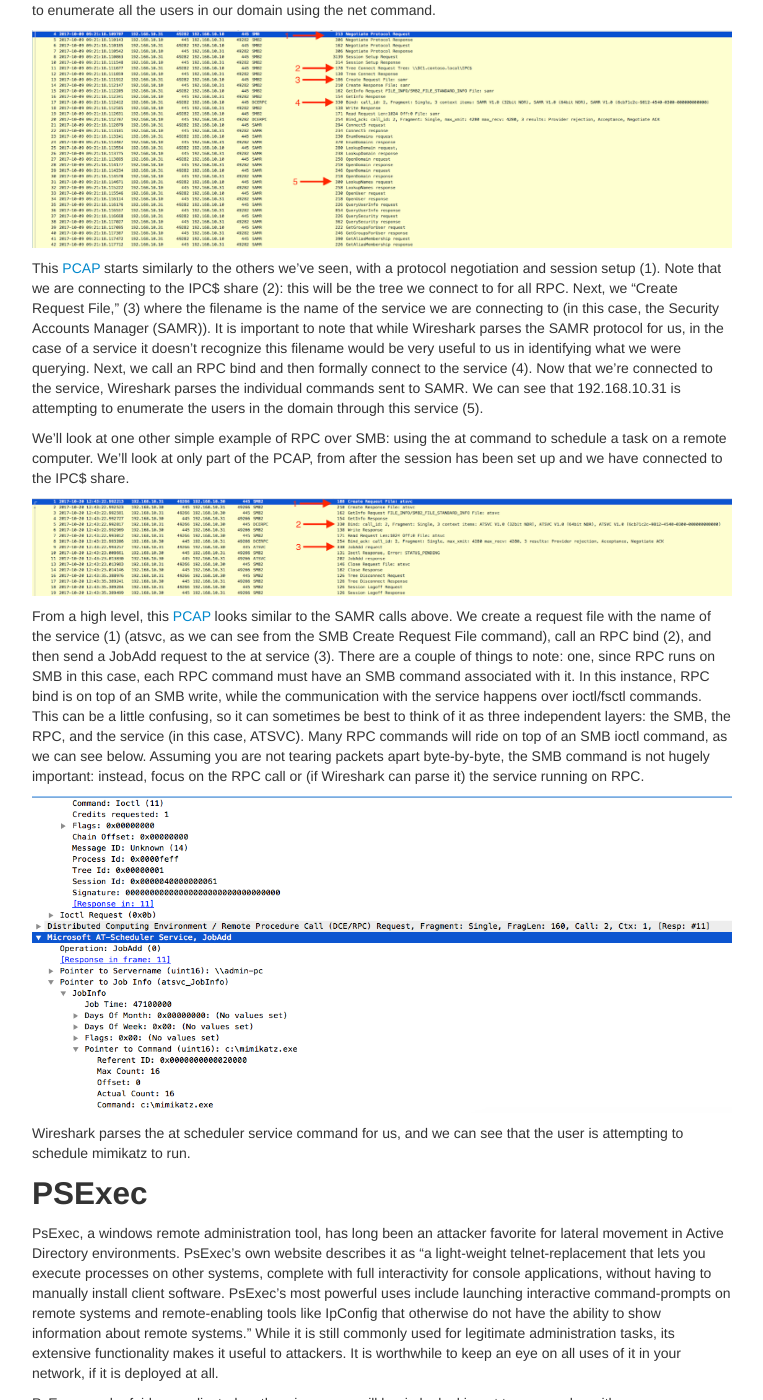
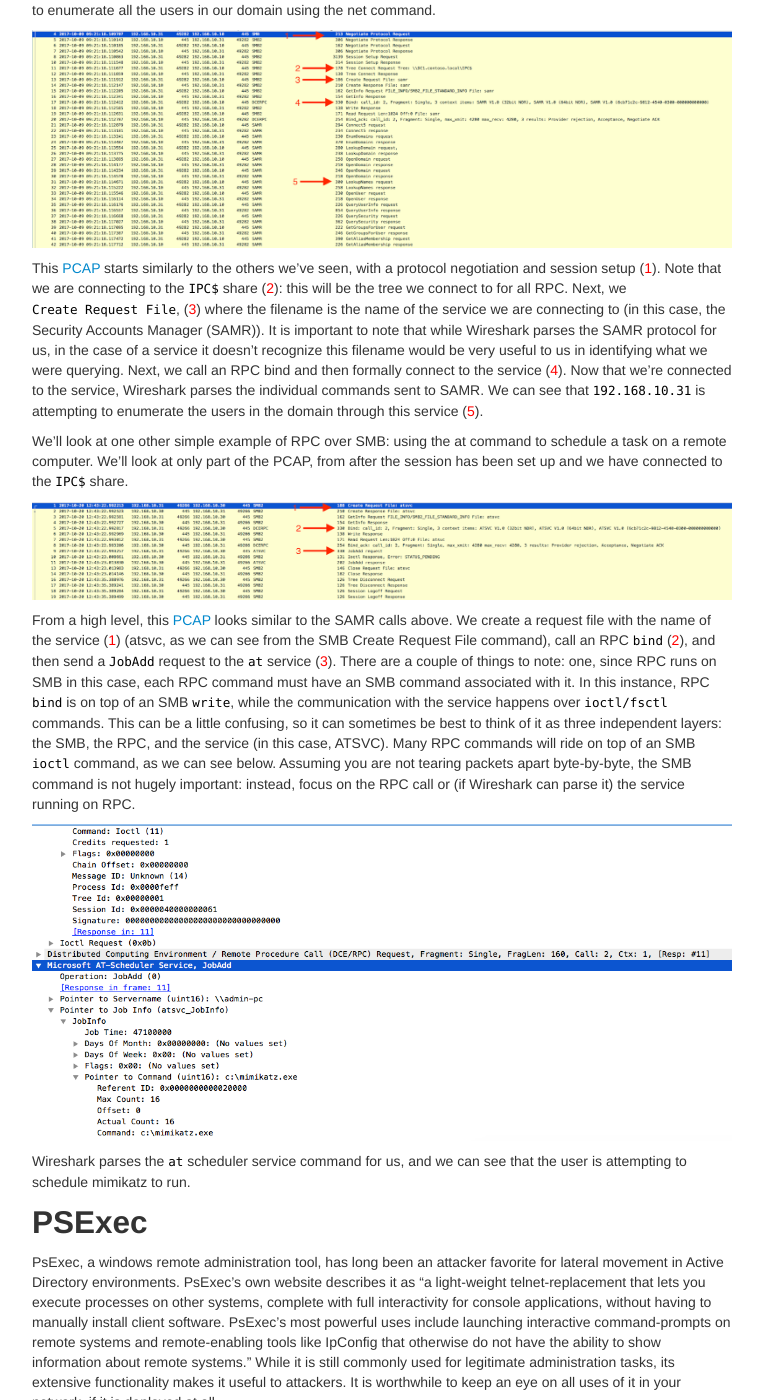
Before and after one commit to 401trg/401trg.github.io, a Jekyll site: the page built from pages/an-introduction-to-smb-for-network-security-analysts.md, in a window 1280 px wide and 1400 px high, scrolled down 2662 px. Shown: the whole window, without its empty margins (258-1021 px from the left). Built offline with Jekyll 4.4.1, drawn with Linux system fonts in a browser that asks for light colours; some of the changed text lies outside the part shown.

Commit message:
Update an-introduction-to-smb-for-network-security-analysts.md

````diff
--- a/pages/an-introduction-to-smb-for-network-security-analysts.md
+++ b/pages/an-introduction-to-smb-for-network-security-analysts.md
@@ -22,13 +22,13 @@ To get a better idea of how basic actions are performed with SMB, we’ll first
 
 ![smb_image_2](images/smb_image_2.png)
 
-The first action we see is parsed by wireshark as `Create Request File`. In this instance, this tells `192.168.10.30` that `192.168.10.31` would like to create the file mimikatz.exe (<span style="color:red">1</span>).(1). It is important to note that this is the same command used to access a file, so seeing a `Create Request` doesn’t always mean that a file is being created. `192.168.10.31` retrieves some information about the filesystem it’s writing to with `GetInfo` (2), and then transmits some length information with `SetInfo` (3). Next `192.168.10.31` requests a number of writes to send the actual file bytes over (4). We append some metadata (including timestamps) to the complete remote file (5) and close it. Our file transfer is now complete.
+The first action we see is parsed by wireshark as `Create Request File`. In this instance, this tells `192.168.10.30` that `192.168.10.31` would like to create the file mimikatz.exe (<span style="color:red">1</span>). It is important to note that this is the same command used to access a file, so seeing a `Create Request` doesn’t always mean that a file is being created. `192.168.10.31` retrieves some information about the filesystem it’s writing to with `GetInfo` (<span style="color:red">2</span>), and then transmits some length information with `SetInfo` (<span style="color:red">3</span>). Next `192.168.10.31` requests a number of writes to send the actual file bytes over (<span style="color:red">4</span>). We append some metadata (including timestamps) to the complete remote file (<span style="color:red">5</span>) and close it. Our file transfer is now complete.
 
-Reads work similarly; the following [PCAP](https://github.com/401trg/detections/raw/master/pcaps/20171220_smb_mimikatz_copy_to_host.pcap) shows the write operation exactly reversed. Host `192.168.10.31` is downloading mimikatz from host `192.168.10.30`.
+Reads work similarly; the following [PCAP](https://github.com/401trg/detections/raw/master/pcaps/20171220_smb_mimikatz_copy_to_host.pcap) shows the write operation exactly reversed. Host ```192.168.10.31``` is downloading mimikatz from host `192.168.10.30`.
 
 ![smb_image_3](images/smb_image_3.png)
 
-We begin by *creating* the request file again (1), though in this case it is an extant file that we are requesting a handle to. We use `GetInfo` to get a number of pieces of metadata from the file (2), and then make read requests for the actual file bytes (3).
+We begin by *creating* the request file again (<span style="color:red">1</span>), though in this case it is an extant file that we are requesting a handle to. We use `GetInfo` to get a number of pieces of metadata from the file (<span style="color:red">2</span>), and then make read requests for the actual file bytes (<span style="color:red">3</span>).
 
 There are a large number of other SMB commands, but many of them are either rare or relatively self explanatory, and we won’t go into detail about them here. You may encounter `AndX` commands, which can be confusing at first. These simply allow two commands to be packaged as one, with one SMB header. For most purposes, you can treat them as two separate commands.
 
@@ -50,17 +50,17 @@ One common use case for SMB is to make remote procedure calls (RPC) to another m
 
 ![smb_image_5](images/smb_image_5.png)
 
-This [PCAP](https://github.com/401trg/detections/raw/master/pcaps/20171220_smb_net_user.pcap) starts similarly to the others we’ve seen, with a protocol negotiation and session setup (1). Note that we are connecting to the IPC$ share (2): this will be the tree we connect to for all RPC. Next, we “Create Request File,” (3) where the filename is the name of the service we are connecting to (in this case, the Security Accounts Manager (SAMR)). It is important to note that while Wireshark parses the SAMR protocol for us, in the case of a service it doesn’t recognize this filename would be very useful to us in identifying what we were querying. Next, we call an RPC bind and then formally connect to the service (4). Now that we’re connected to the service, Wireshark parses the individual commands sent to SAMR. We can see that 192.168.10.31 is attempting to enumerate the users in the domain through this service (5).
+This [PCAP](https://github.com/401trg/detections/raw/master/pcaps/20171220_smb_net_user.pcap) starts similarly to the others we’ve seen, with a protocol negotiation and session setup (<span style="color:red">1</span>). Note that we are connecting to the `IPC$` share (<span style="color:red">2</span>): this will be the tree we connect to for all RPC. Next, we `Create Request File`, (<span style="color:red">3</span>) where the filename is the name of the service we are connecting to (in this case, the Security Accounts Manager (SAMR)). It is important to note that while Wireshark parses the SAMR protocol for us, in the case of a service it doesn’t recognize this filename would be very useful to us in identifying what we were querying. Next, we call an RPC bind and then formally connect to the service (<span style="color:red">4</span>). Now that we’re connected to the service, Wireshark parses the individual commands sent to SAMR. We can see that `192.168.10.31` is attempting to enumerate the users in the domain through this service (<span style="color:red">5</span>).
 
-We’ll look at one other simple example of RPC over SMB: using the at command to schedule a task on a remote computer. We’ll look at only part of the PCAP, from after the session has been set up and we have connected to the IPC$ share.
+We’ll look at one other simple example of RPC over SMB: using the at command to schedule a task on a remote computer. We’ll look at only part of the PCAP, from after the session has been set up and we have connected to the `IPC$` share.
 
 ![smb_image_6](images/smb_image_6.png)
 
-From a high level, this [PCAP](https://github.com/401trg/detections/raw/master/pcaps/20171220_smb_at_schedule.pcap) looks similar to the SAMR calls above. We create a request file with the name of the service (1) (atsvc, as we can see from the SMB Create Request File command), call an RPC bind (2), and then send a JobAdd request to the at service (3). There are a couple of things to note: one, since RPC runs on SMB in this case, each RPC command must have an SMB command associated with it. In this instance, RPC bind is on top of an SMB write, while the communication with the service happens over ioctl/fsctl commands. This can be a little confusing, so it can sometimes be best to think of it as three independent layers: the SMB, the RPC, and the service (in this case, ATSVC). Many RPC commands will ride on top of an SMB ioctl command, as we can see below. Assuming you are not tearing packets apart byte-by-byte, the SMB command is not hugely important: instead, focus on the RPC call or (if Wireshark can parse it) the service running on RPC.
+From a high level, this [PCAP](https://github.com/401trg/detections/raw/master/pcaps/20171220_smb_at_schedule.pcap) looks similar to the SAMR calls above. We create a request file with the name of the service (<span style="color:red">1</span>) (atsvc, as we can see from the SMB Create Request File command), call an RPC `bind` (<span style="color:red">2</span>), and then send a `JobAdd` request to the `at` service (<span style="color:red">3</span>). There are a couple of things to note: one, since RPC runs on SMB in this case, each RPC command must have an SMB command associated with it. In this instance, RPC `bind` is on top of an SMB `write`, while the communication with the service happens over `ioctl/fsctl` commands. This can be a little confusing, so it can sometimes be best to think of it as three independent layers: the SMB, the RPC, and the service (in this case, ATSVC). Many RPC commands will ride on top of an SMB `ioctl` command, as we can see below. Assuming you are not tearing packets apart byte-by-byte, the SMB command is not hugely important: instead, focus on the RPC call or (if Wireshark can parse it) the service running on RPC.
 
 ![smb_image_7](images/smb_image_7.png)
 
-Wireshark parses the at scheduler service command for us, and we can see that the user is attempting to schedule mimikatz to run.
+Wireshark parses the `at` scheduler service command for us, and we can see that the user is attempting to schedule mimikatz to run.
 
 ## PSExec
 
@@ -70,13 +70,13 @@ PsExec can be fairly complicated on the wire, so we will begin by looking at two
 
 ![smb_image_8](images/smb_image_8.png)
 
-We first connect to the ADMIN$ share (1) (which points to C:\Windows), and copy over the PSEXESVC.exe file (2). This is an executable which will eventually be run on the target machine as a temporary service. We then connect to the IPC$ share (3) (note that we don’t need to do another session setup for this to happen). Since Wireshark can’t parse the PSEXESVC (like it could ATSVC and SAMR) at time of writing, we see the raw ioctl request (4), FSCTL_PIPE_TRANSCEIVE, instead of it being decoded into service specific commands. We then open (or more accurately, FSCTL_PIPE_WAIT on) the service’s stdin (5), stdout (6), and stderr (7), and then start reading the actual file from stdout (8). As of version 2.1, PsExec encrypts all communication between the local and remote machines, so we can’t glean much more insight from this PCAP.
+We first connect to the `ADMIN$` share (<span style="color:red">1</span>) (which points to `C:\Windows`), and copy over the PSEXESVC.exe file (<span style="color:red">2</span>). This is an executable which will eventually be run on the target machine as a temporary service. We then connect to the `IPC$` share (<span style="color:red">3</span>) (note that we don’t need to do another session setup for this to happen). Since Wireshark can’t parse the `PSEXESVC` (like it could `ATSVC` and `SAMR`) at time of writing, we see the raw `ioctl` request (<span style="color:red">4</span>), `FSCTL_PIPE_TRANSCEIVE`, instead of it being decoded into service specific commands. We then open (or more accurately, `FSCTL_PIPE_WAIT` on) the service’s `stdin` (<span style="color:red">5</span>), `stdout` (<span style="color:red">6</span>), and `stderr` (<span style="color:red">7</span>), and then start reading the actual file from `stdout` (<span style="color:red">8</span>). As of version 2.1, PsExec encrypts all communication between the local and remote machines, so we can’t glean much more insight from this PCAP.
 
-[The next example](https://github.com/401trg/detections/raw/master/pcaps/20171220_smb_psexec_add_user.pcap) we’ll look at is using PsExec to add a user to a remote machine, and looks fairly different. The initial setup is similar, we connect to the ADMIN$ share (1) and copy over the PSEXESVC.exe file (2), though in this case we then completely disconnect.
+[The next example](https://github.com/401trg/detections/raw/master/pcaps/20171220_smb_psexec_add_user.pcap) we’ll look at is using PsExec to add a user to a remote machine, and looks fairly different. The initial setup is similar, we connect to the `ADMIN$` share (<span style="color:red">1</span>) and copy over the `PSEXESVC.exe` file (<span style="color:red">2</span>), though in this case we then completely disconnect.
 
 ![smb_image_9](images/smb_image_9.png)
 
-However, when we reconnect to the IPC$ share (1), we launch PsExec via an RPC call to the SVCCTL service (as opposed to sending an ioctl to the PSEXESVC pipe, as we did above) (2) and then connect to the stdin, stdout and stderr as before (3).
+However, when we reconnect to the `IPC$` share (<span style="color:red">1</span>), we launch PsExec via an RPC call to the `SVCCTL` service (as opposed to sending an `ioctl` to the `PSEXESVC` pipe, as we did above) (<span style="color:red">2</span>) and then connect to the `stdin`, `stdout` and `stderr` as before (<span style="color:red">3</span>).
 
 ![smb_image_10](images/smb_image_10.png)
 
@@ -84,9 +84,9 @@ The metasploit framework (https://www.metasploit.com/) also contains its own ver
 
 ![smb_image_11](images/smb_image_11.png)
 
-This is the unabridged PCAP and it shows just how efficient this module is at transmitting a payload. You’ll notice it makes extensive use of AndX commands. On further inspection, however, you’ll see that all of the AndX commands are “No further commands,” meaning we’re only sending one command. It is possible that the AndXs are used for evasion.
+This is the unabridged PCAP and it shows just how efficient this module is at transmitting a payload. You’ll notice it makes extensive use of `AndX` commands. On further inspection, however, you’ll see that all of the `AndX` commands are "No further commands," meaning we’re only sending one command. It is possible that the `AndX` commands are used for evasion.
 
-We perform a normal NTLM authentication (1) and then connect to the IPC$ (2) and ADMIN$ (3) shares (note that in this case we are connecting to them both simultaneously, unlike the previous two examples). We then attempt to open the PowerShell executable on the remote machine (4). This is metasploit checking for the presence of PowerShell so it doesn’t have to send over the PSEXESVC executable, which some solutions may detect as malicious. It successfully finds it (5), connects to the SVCCTL service (6), and then transfers a file over (7). It creates (8) and starts a service (9) , then cleans up (10) and disconnects (11). If we inspect the service creation, we can actually see the PowerShell command that spawns a meterpreter loader.
+We perform a normal NTLM authentication (<span style="color:red">1</span>) and then connect to the `IPC$` (<span style="color:red">2</span>) and `ADMIN$` (<span style="color:red">3</span>) shares (note that in this case we are connecting to them both simultaneously, unlike the previous two examples). We then attempt to open the PowerShell executable on the remote machine (<span style="color:red">4</span>). This is metasploit checking for the presence of PowerShell so it doesn’t have to send over the `PSEXESVC` executable, which some solutions may detect as malicious. It successfully finds it (<span style="color:red">5</span>), connects to the `SVCCTL` service (<span style="color:red">6</span>), and then transfers a file over (<span style="color:red">7</span>). It creates (<span style="color:red">8</span>) and starts a service (<span style="color:red">9</span>), then cleans up (<span style="color:red">10</span>) and disconnects (<span style="color:red">11</span>). If we inspect the service creation, we can actually see the PowerShell command that spawns a meterpreter loader.
 
 ![smb_image_12](images/smb_image_12.png)
 
````
